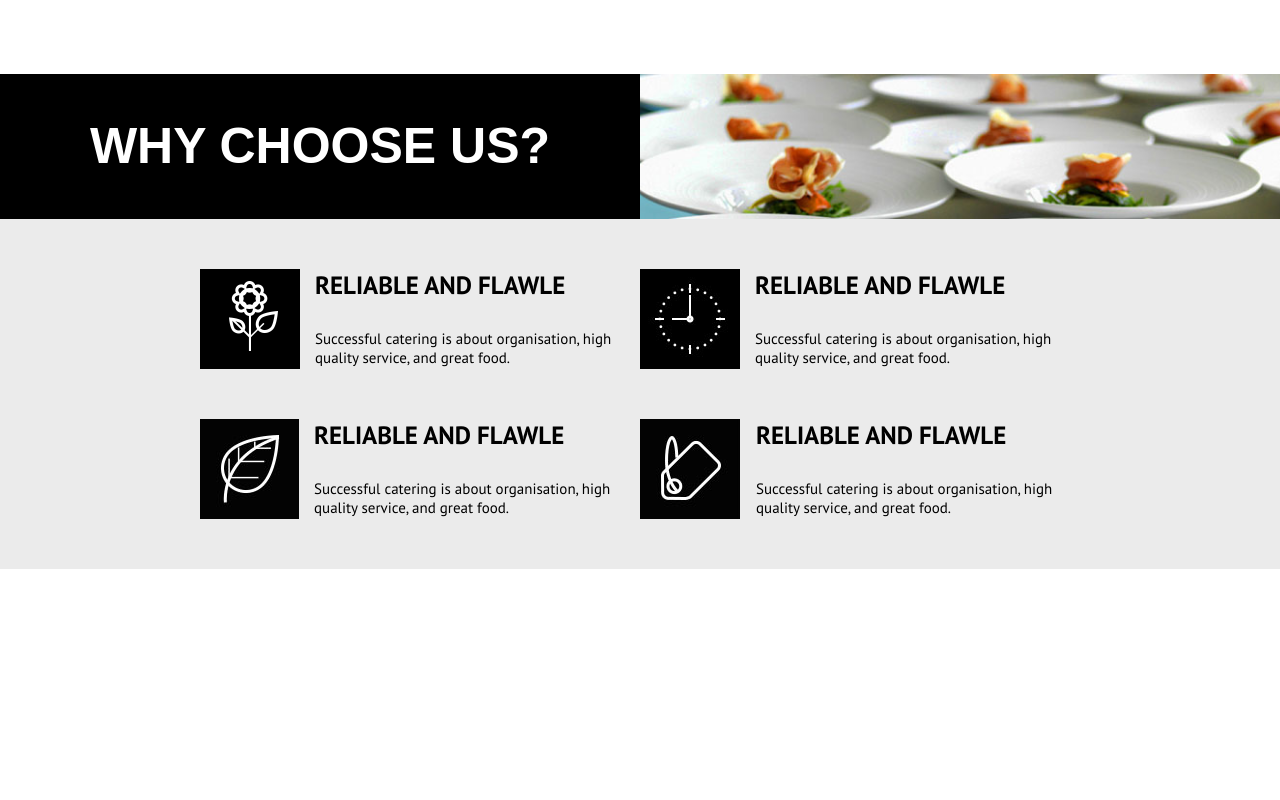
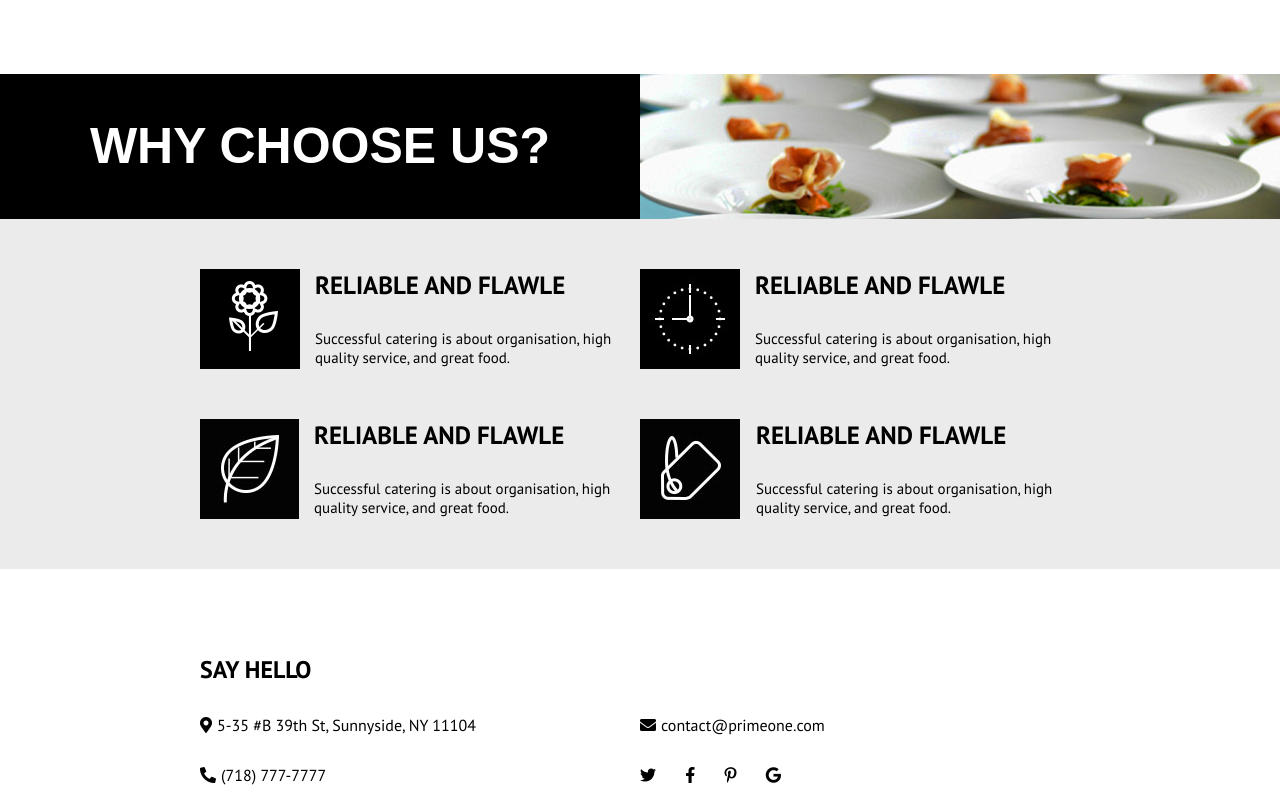
Before and after one commit to tanya-matiushik/PrimeOne2, a plain HTML site: page index.html in a window 1280 px wide. Shown: the part 1199-1999 px from the top of the page. Before the commit the page ends 1768 px from the top, so only its background shows below. Drawn offline with Linux system fonts and the light colour scheme.

Commit message:
create section contacts

```diff
--- a/CSS/style.css
+++ b/CSS/style.css
@@ -331,3 +331,51 @@ body {
     font-size: 15px;
     font-family: "PT Sans";
 }
+
+
+/*adventages*/
+
+
+/*contacts*/
+
+.contacts {
+    padding-top: 85px;
+    padding-bottom: 15px;
+}
+
+.contacts__title {
+    font-size: "PT Sans";
+    font-family: 50px;
+    color: #000;
+    text-transform: uppercase;
+}
+
+.contacts__content {
+    display: flex;
+    flex-wrap: wrap;
+}
+
+.content-contacts__item {
+    width: 50%;
+    padding: 30px 0 0 0;
+    color: #000;
+    font-size: "PT Sans";
+    font-family: 10px;
+    text-decoration: none;
+}
+
+.fas {
+    margin-right: 5px;
+}
+
+.social {}
+
+.social__link {
+    color: #000;
+    font-size: "PT Sans";
+    font-family: 10px;
+}
+
+.fab {
+    margin-right: 25px;
+}
--- a/index.html
+++ b/index.html
@@ -7,6 +7,7 @@
     <meta http-equiv="X-UA-Compatible" content="ie=edge">
     <link href="https://fonts.googleapis.com/css2?family=Bebas+Neue&family=PT+Sans:ital,wght@0,400;0,700;1,400;1,700&display=swap" rel="stylesheet">
     <link href="https://fonts.googleapis.com/css2?family=Bebas+Neue&display=swap" rel="stylesheet">
+    <link rel="stylesheet" href="https://use.fontawesome.com/releases/v5.13.0/css/all.css" integrity="sha384-Bfad6CLCknfcloXFOyFnlgtENryhrpZCe29RTifKEixXQZ38WheV+i/6YWSzkz3V" crossorigin="anonymous">
     <link rel="stylesheet" href="CSS/style.css">
     <title>PrimeOne</title>
 </head>
@@ -178,6 +179,25 @@
             </div>
         </div>
     </section>
+
+    <section class="contacts">
+        <div class="container">
+            <h2 class="contacts__title">say hello</h2>
+
+            <div class="contacts__content">
+                <a href="#" class="content-contacts__item"><i class="fas fa-map-marker-alt"></i>5-35 #B 39th St, Sunnyside, NY 11104</a>
+                <a href="" class="content-contacts__item"><i class="fas fa-envelope"></i>contact@primeone.com</a>
+                <a href="" class="content-contacts__item"><i class="fas fa-phone-alt"></i>(718) 777-7777</a>
+                <div class="content-contacts__item social">
+                    <a href="" class="social__link"><i class="fab fa-twitter"></i></a>
+                    <a href="" class="social__link"><i class="fab fa-facebook-f"></i></a>
+                    <a href="" class="social__link"><i class="fab fa-pinterest-p"></i></a>
+                    <a href="" class="social__link"><i class="fab fa-google"></i></a>
+                </div>
+
+            </div>
+        </div>
+    </section>
 </body>
 
 </html>
```
